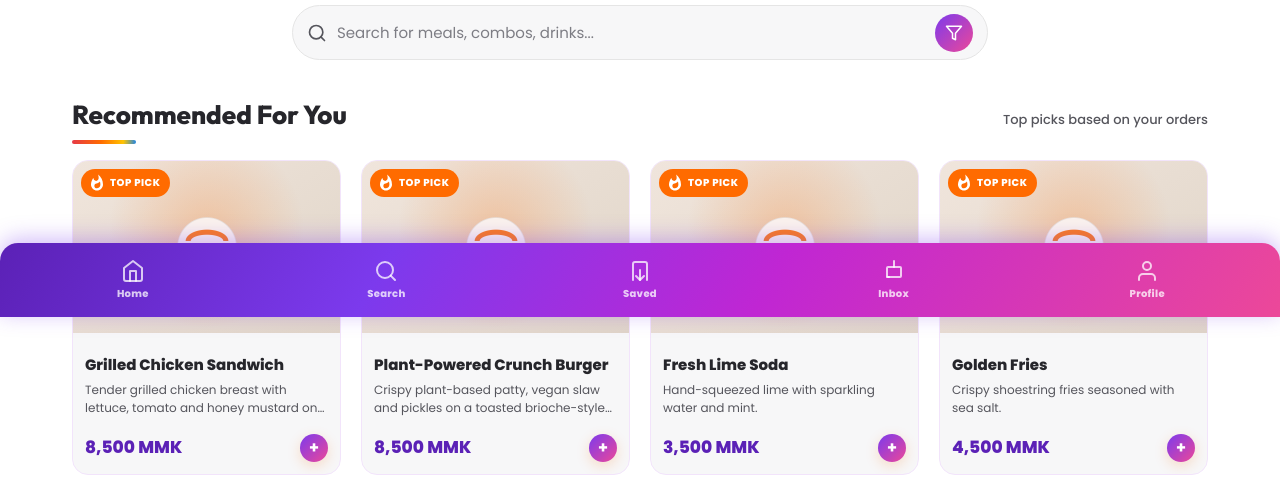
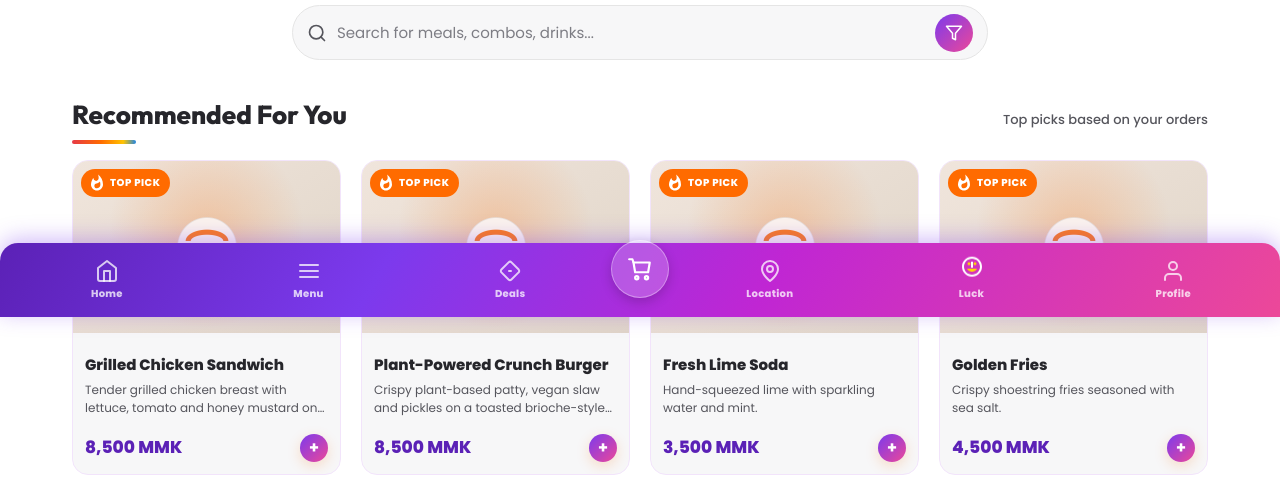
Before and after one commit to novamaster459/food-delievery-web-crunchbox, a Flask app: page / in a window 1280 px wide. Shown: the part 483-974 px from the top of the page. Run offline with Flask 3, Linux system fonts and the light colour scheme; data that the repository does not hold is empty; some libraries are stand-ins or nearby versions.

Commit message:
Restore original tab items (Home, Menu, Deals, Cart FAB, Location, Luck, Profile) - photo was for layout/style only. Keep full purple-pink gradient bar with uniform white icons, nothing stands out.

```diff
--- a/frontend/static/css/brand-theme.css
+++ b/frontend/static/css/brand-theme.css
@@ -170,6 +170,17 @@ body {
 .bottom-nav-item.active .nav-icon { color: rgba(255, 255, 255, 0.75) !important; }
 .nav-label { font-size: 10px !important; font-weight: 800 !important; }
 
+.bottom-nav-fab {
+  background: rgba(255, 255, 255, 0.2) !important;
+  border: 1px solid rgba(255, 255, 255, 0.35);
+  box-shadow: 0 4px 12px rgba(0, 0, 0, 0.18) !important;
+}
+.bottom-nav-fab:hover { transform: scale(1.06) !important; box-shadow: 0 6px 16px rgba(0, 0, 0, 0.25) !important; }
+.fab-icon, .fab-icon svg { color: #ffffff !important; stroke: #ffffff !important; }
+
+/* Luck icon: uniform white like the rest */
+.nav-luck .nav-icon, .nav-luck .nav-icon svg { color: #ffffff !important; fill: #ffffff !important; }
+
 /* 40% COLOUR: accent gradients on interactive highlights */
 .badge-combo { background: var(--grad-main) !important; }
 .order-status--preparing { color: var(--purple) !important; border-color: rgba(124, 58, 237, 0.35) !important; }
--- a/frontend/static/js/main.js
+++ b/frontend/static/js/main.js
@@ -596,17 +596,20 @@ const App = {
       setActiveNav('nav-home');
       window.scrollTo({ top: 0, behavior: 'smooth' });
     });
-    document.getElementById('nav-search')?.addEventListener('click', () => {
-      setActiveNav('nav-search');
+    document.getElementById('nav-menu')?.addEventListener('click', () => {
+      setActiveNav('nav-menu');
       document.getElementById('menu-section')?.scrollIntoView({ behavior: 'smooth' });
     });
-    document.getElementById('nav-saved')?.addEventListener('click', () => {
-      setActiveNav('nav-saved');
+    document.getElementById('nav-deals')?.addEventListener('click', () => {
+      setActiveNav('nav-deals');
       document.querySelector('.promo-section')?.scrollIntoView({ behavior: 'smooth' });
     });
-    document.getElementById('nav-inbox')?.addEventListener('click', () => {
-      setActiveNav('nav-inbox');
+    document.getElementById('nav-locations')?.addEventListener('click', () => {
+      setActiveNav('nav-locations');
       window.location.href = '/locations';
+    });
+    document.getElementById('nav-luck')?.addEventListener('click', () => {
+      window.location.href = '/luck';
     });
     document.getElementById('nav-profile')?.addEventListener('click', () => {
       setActiveNav('nav-profile');
--- a/frontend/templates/index.html
+++ b/frontend/templates/index.html
@@ -13,7 +13,7 @@
   <link rel="stylesheet" href="/static/css/main.css?v=3" />
   <link rel="stylesheet" href="/static/css/components.css?v=3" />
   <link rel="stylesheet" href="/static/css/storefront-customization.css?v=3" />
-  <link rel="stylesheet" href="/static/css/brand-theme.css?v=3" />
+  <link rel="stylesheet" href="/static/css/brand-theme.css?v=4" />
 </head>
 
 <body>
@@ -571,37 +571,63 @@
       </span>
       <span class="nav-label">Home</span>
     </button>
-    <button class="bottom-nav-item" id="nav-search" data-page="search">
+    <button class="bottom-nav-item" id="nav-menu" data-page="menu">
       <span class="nav-icon">
         <svg viewBox="0 0 24 24" fill="none" stroke="currentColor" stroke-width="2" stroke-linecap="round"
           stroke-linejoin="round">
-          <circle cx="11" cy="11" r="8"></circle>
-          <path d="m21 21-4.35-4.35"></path>
+          <path d="M3 6h18"></path>
+          <path d="M3 12h18"></path>
+          <path d="M3 18h18"></path>
         </svg>
       </span>
-      <span class="nav-label">Search</span>
+      <span class="nav-label">Menu</span>
     </button>
-    <button class="bottom-nav-item" id="nav-saved" data-page="saved">
+    <button class="bottom-nav-item" id="nav-deals" data-page="deals">
       <span class="nav-icon">
         <svg viewBox="0 0 24 24" fill="none" stroke="currentColor" stroke-width="2" stroke-linecap="round"
           stroke-linejoin="round">
-          <path d="M19 21V5a2 2 0 0 0-2-2H7a2 2 0 0 0-2 2v16"></path>
-          <polyline points="16 17 12 21 8 17"></polyline>
-          <line x1="12" y1="11" x2="12" y2="21"></line>
+          <path
+            d="M20.59 13.41 13.42 20.58a2.06 2.06 0 0 1-2.91 0L3.41 13.41a2 2 0 0 1 0-2.83L10.59 3.41a2.06 2.06 0 0 1 2.91 0l7.17 7.17a2 2 0 0 1-.08 2.83Z">
+          </path>
+          <line x1="11" y1="12" x2="13" y2="12"></line>
         </svg>
       </span>
-      <span class="nav-label">Saved</span>
+      <span class="nav-label">Deals</span>
     </button>
-    <button class="bottom-nav-item" id="nav-inbox" data-page="inbox">
+
+    <button class="bottom-nav-fab" id="nav-order" aria-label="Order">
+      <span class="fab-icon">
+        <svg viewBox="0 0 24 24" fill="none" stroke="currentColor" stroke-width="2" stroke-linecap="round"
+          stroke-linejoin="round">
+          <path d="M6 6h15l-1.5 9h-12z"></path>
+          <circle cx="9" cy="20" r="1.5"></circle>
+          <circle cx="18" cy="20" r="1.5"></circle>
+          <path d="M6 6L5 3H2"></path>
+        </svg>
+      </span>
+    </button>
+
+    <button class="bottom-nav-item" id="nav-locations" data-page="locations">
       <span class="nav-icon">
         <svg viewBox="0 0 24 24" fill="none" stroke="currentColor" stroke-width="2" stroke-linecap="round"
           stroke-linejoin="round">
-          <rect x="5" y="8" width="14" height="10" rx="1" ry="1"></rect>
-          <polyline points="12 2 12 8"></polyline>
-          <path d="M5 18H7"></path>
+          <path d="M20 10c0 6-8 12-8 12s-8-6-8-12a8 8 0 0 1 16 0Z"></path>
+          <circle cx="12" cy="10" r="3"></circle>
         </svg>
       </span>
-      <span class="nav-label">Inbox</span>
+      <span class="nav-label">Location</span>
+    </button>
+    <button class="bottom-nav-item nav-luck" id="nav-luck" type="button">
+      <span class="nav-icon luck-icon">
+        <svg viewBox="0 0 24 24" fill="currentColor">
+          <path
+            d="M12 2C6.48 2 2 6.48 2 12s4.48 10 10 10 10-4.48 10-10S17.52 2 12 2zm0 18c-4.41 0-8-3.59-8-8s3.59-8 8-8 8 3.59 8 8-3.59 8-8 8zm-1-13h2v6h-2zm0 8h2v2h-2z" />
+          <circle cx="9" cy="9" r="1.5" fill="#FFD700" />
+          <circle cx="15" cy="9" r="1.5" fill="#FFD700" />
+          <path d="M12 17c-2.5 0-4.5-1.5-5-3h10c-.5 1.5-2.5 3-5 3z" fill="#FFD700" />
+        </svg>
+      </span>
+      <span class="nav-label">Luck</span>
     </button>
     <button class="bottom-nav-item" id="nav-profile" data-page="profile">
       <span class="nav-icon">
```
